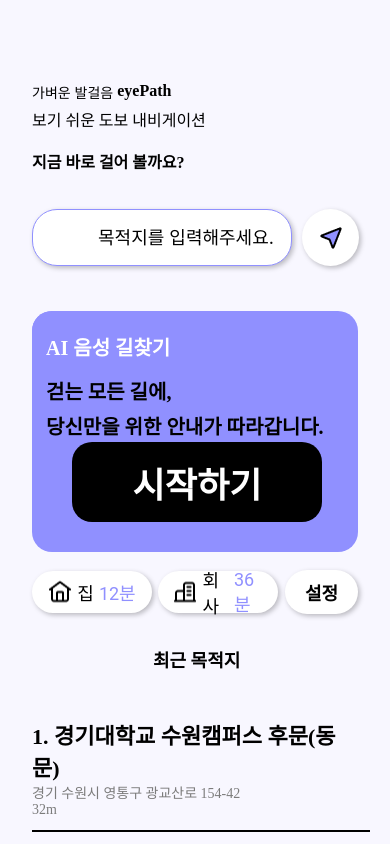
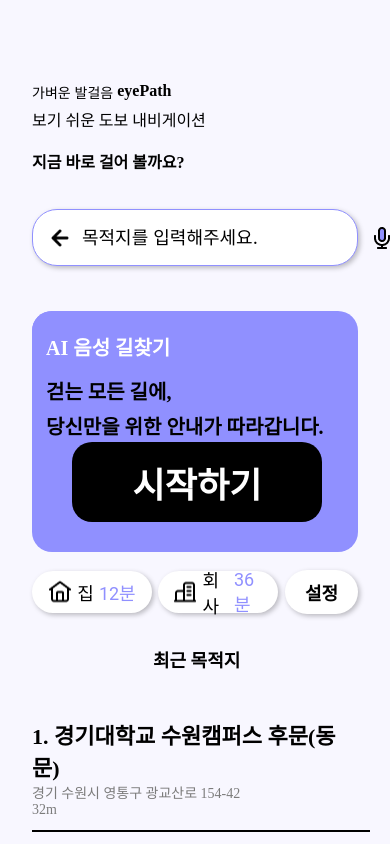
Before and after one commit to Eye-Path/react-native-eyepath, a React Native app in the folder React-Native-eyepath/: screen /MainPage in a window 390 px wide. Built offline with nearby package versions, Linux system fonts and the light colour scheme.

Commit message:
Update TextInputSection.jsx

```diff
--- a/React-Native-eyepath/components/MainPage/TextInputSection/TextInputSection.jsx
+++ b/React-Native-eyepath/components/MainPage/TextInputSection/TextInputSection.jsx
@@ -1,4 +1,4 @@
-import {React, useState} from 'react';
+import React from 'react';
 import {
   View,
   TextInput,
@@ -7,18 +7,30 @@ import {
   Image,
 } from 'react-native';
 import {useNavigation} from '@react-navigation/native';
+import {useState} from 'react';
 
-const TextInputSection = () => {
+const TextInputSection = ({keyword}) => {
   const navigation = useNavigation();
-  const [inputValue, setInputValue] = useState('');
+  const [inputValue, setInputValue] = useState(keyword);
 
   return (
     <View style={styles.container}>
       <View style={styles.textInputWrapper}>
+        {/* 뒤로가기 버튼 */}
+        <TouchableOpacity
+          style={styles.backButton}
+          onPress={() => navigation.goBack()}>
+          <Image
+            source={require('../../../assets/public/components/TextInputSection/arrow.png')}
+            style={styles.backIcon}
+          />
+        </TouchableOpacity>
+
         <TextInput /* input */
           placeholder="목적지를 입력해주세요."
           placeholderTextColor="#000000"
           style={styles.input}
+          value={inputValue}
           onChangeText={setInputValue}
           onSubmitEditing={() => {
             if (inputValue.trim() !== '') {
@@ -34,15 +46,6 @@ const TextInputSection = () => {
           />
         </TouchableOpacity>
       </View>
-      {/* 화살표 아이콘 */}
-      <TouchableOpacity
-        style={styles.iconArrow}
-        onPress={() => navigation.navigate('SearchPage')}>
-        <Image
-          source={require('../../../assets/public/components/TextInputSection/navigation-pointer.png')}
-          style={styles.icon}
-        />
-      </TouchableOpacity>
     </View>
   );
 };
@@ -56,7 +59,19 @@ const styles = StyleSheet.create({
     alignItems: 'center',
     justifyContent: 'space-between',
     marginTop: 18,
-    width: '100%',
+  },
+
+  backButton: {
+    display: 'flex',
+    marginLeft: 15,
+    retate: '90deg',
+  },
+
+  backIcon: {
+    display: 'flex',
+    width: 24,
+    height: 24,
+    transform: [{rotate: '270deg'}],
   },
 
   textInputWrapper: {
@@ -65,7 +80,7 @@ const styles = StyleSheet.create({
     flexDirection: 'row',
     alignItems: 'center',
     height: 57,
-    width: 260,
+    width: '100%',
     borderWidth: 1,
     borderColor: '#9090FF',
     borderRadius: 25,
@@ -74,10 +89,8 @@ const styles = StyleSheet.create({
     boxShadow: '2px 2px 5px rgba(0, 0, 0, 0.25)',
   },
   input: {
-    paddingLeft: 9,
+    paddingLeft: 10,
     fontSize: 18,
-    flex: 1,
-    textAlign: 'center',
   },
 
   icon: {
```
